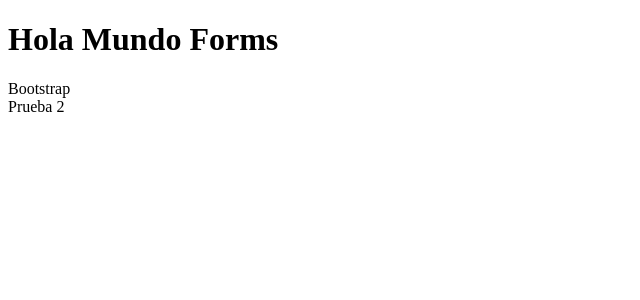
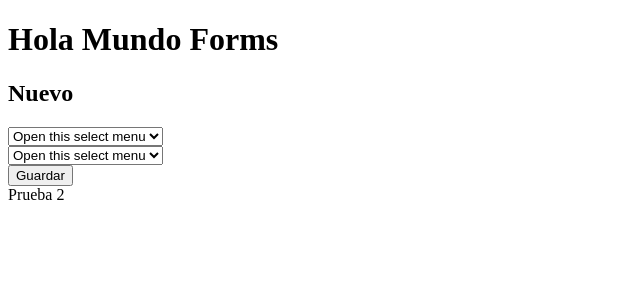
Before and after one commit to jbonilla12/ReactFormsPruebas, a React (Create React App) app: page / in a window 1280 px wide. Shown: the top 300 px of the page, without its empty margins (0-640 px from the left). Built offline with nearby package versions, Linux system fonts and the light colour scheme; the HTML template or start-up script is replaced by a standard one.

Commit message:
Editar componentes

```diff
--- a/src/components/FormBootstrap.jsx
+++ b/src/components/FormBootstrap.jsx
@@ -1,10 +1,31 @@
 import React from 'react'
+import Form from 'react-bootstrap/Form'
+import Button from 'react-bootstrap/Button'
 
 const FormBootstrap = () => {
   return (
-    <form>
-      Bootstrap
-    </form>
+    <Form>
+      <h2>Nuevo</h2>
+      <Form.Group className="mb-3">
+        <Form.Select aria-label="Default select example">
+          <option>Open this select menu</option>
+          <option value="1">Liga Española</option>
+          <option value="2">Liga Italiana</option>
+          <option value="3">Liga Alemana</option>
+        </Form.Select>
+      </Form.Group>
+      <Form.Group className="mb-3">
+        <Form.Select aria-label="Default select example">
+            <option>Open this select menu</option>
+            <option value="1">Barcelona</option>
+            <option value="2">Juventus</option>
+            <option value="3">Bayern Munich</option>
+        </Form.Select>
+      </Form.Group>
+      <Button variant="primary" type="submit">
+        Guardar
+      </Button>
+    </Form>
   )
 }
 
```
